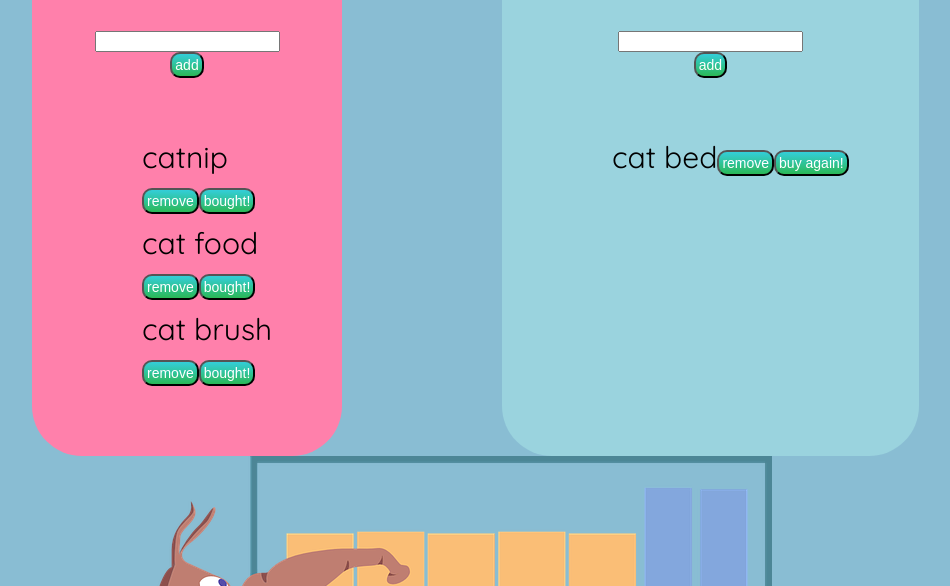
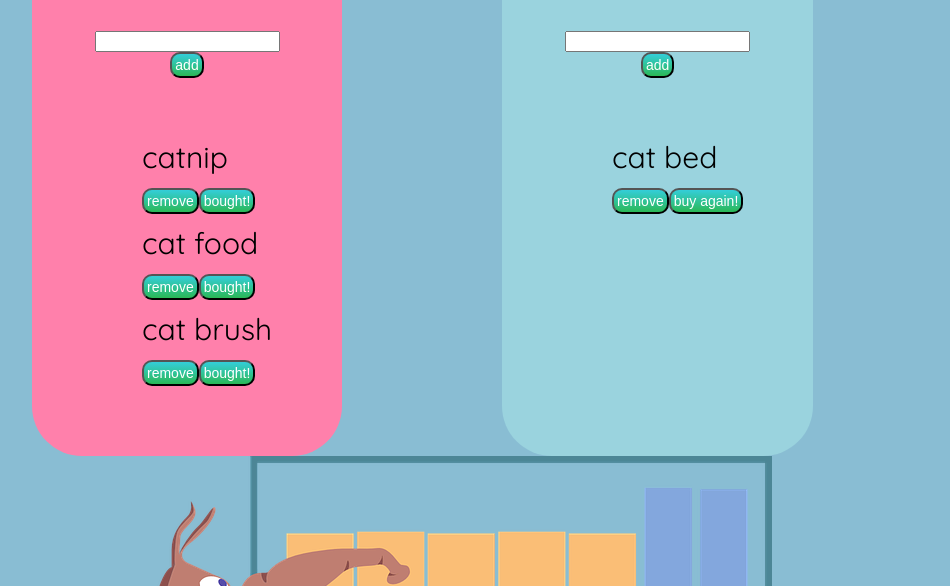
Before and after one commit to cmcorrales/shoppinglist, a plain HTML site: page index.html in a window 1280 px wide. Shown: the part 214-800 px from the top of the page, without its empty margins (196-1146 px from the left). Drawn offline with nearby package versions, Linux system fonts and the light colour scheme.

Commit message:
Update index.html

```diff
--- a/index.html
+++ b/index.html
@@ -20,7 +20,7 @@
   <h1 class="headings">bought:</h1>
       <input type="text" id="bought" name="item"><button id="boughtButton">add</button>
     <ul class="boughtList">
-      <li>cat bed<button class="remove">remove</button><button class="buyAgain">buy again!</button></li>
+      <li>cat bed<br><button class="remove">remove</button><button class="buyAgain">buy again!</button></li>
     </ul>
   </div>
 </div>
```
